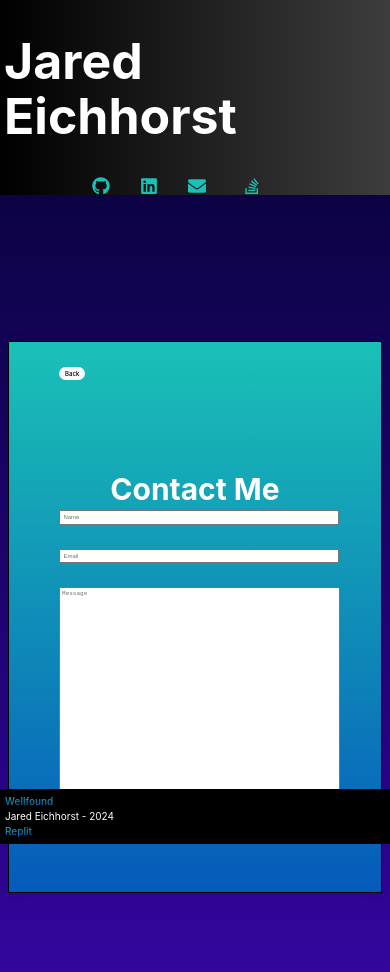
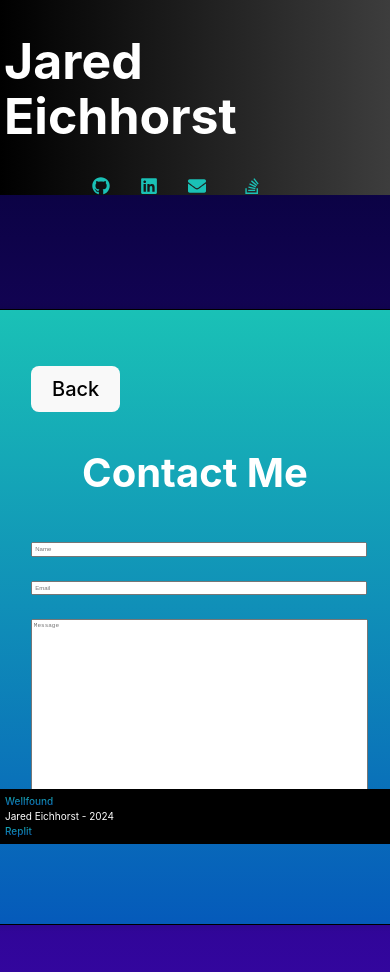
Before and after one commit to Jarede712/React-Portfolio-Jared-Eichhorst, a React (Vite) app in the folder React Portfolio/: page / in a window 390 px wide. Both pictures are taken after a click on the link 197 px from the left and 186 px from the top of the page. Shown: the top 972 px of the page. Built offline with nearby package versions, Linux system fonts and the light colour scheme.

Commit message:
adjusted button sizes on smaller screens

```diff
--- a/React Portfolio/src/index.css
+++ b/React Portfolio/src/index.css
@@ -421,7 +421,7 @@ a.not-deployed-link:hover {
   }
 
   .contact-title {
-    font-size: 40px;
+    font-size: 50px;
   }
 
   .about-me-text {
@@ -430,6 +430,13 @@ a.not-deployed-link:hover {
 
   .header-style h1 {
     font-size: 40px;
+  }
+
+  .back-button,
+  .contact-submit-button,
+  .contact-message-box {
+    font-size: 15px;
+    padding: 10px 20px;
   }
 }
 
@@ -511,10 +518,17 @@ a.not-deployed-link:hover {
   }
 
   .contact-title {
-    font-size: 30px;
+    font-size: 40px;
   }
 
   .about-me-text {
     font-size: 10px;
   }
+
+  .back-button,
+  .contact-submit-button,
+  .contact-message-box {
+    font-size: 20px;
+    padding: 10px 20px;
+  }
 }
```
